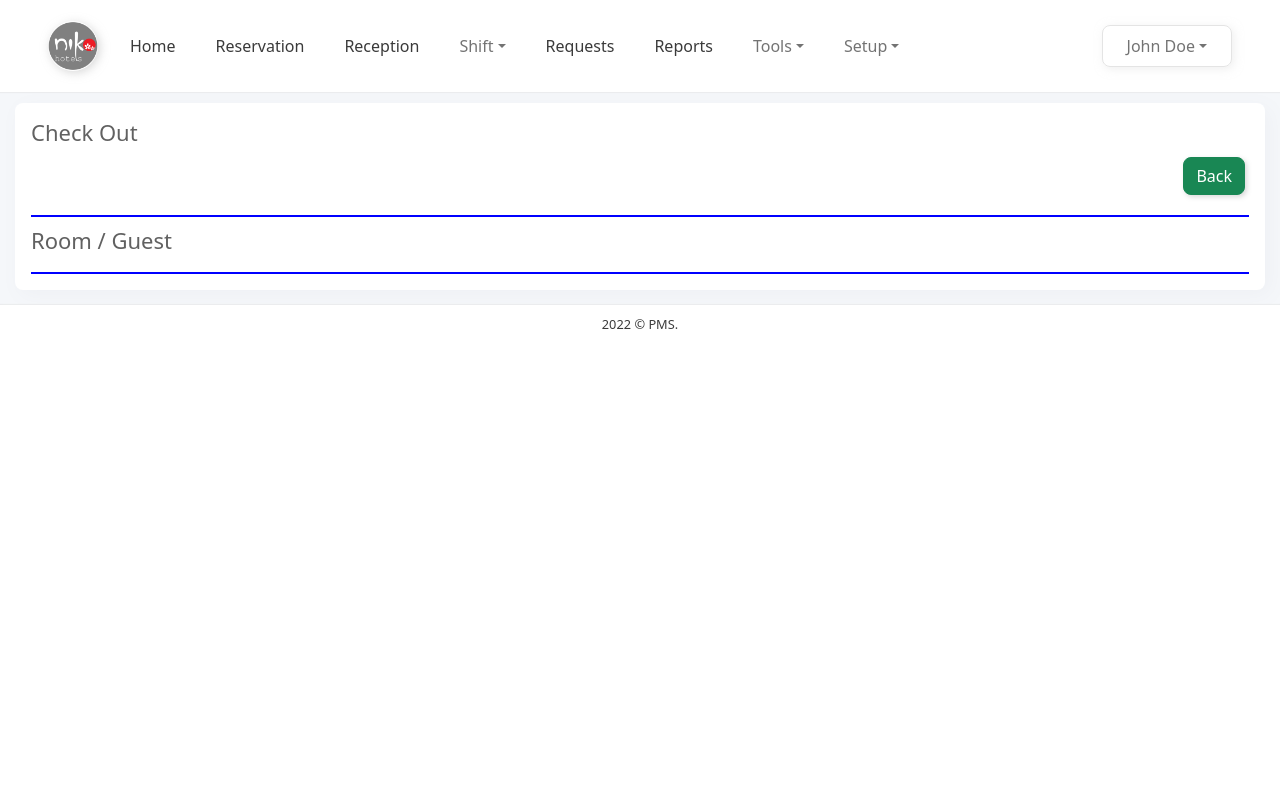
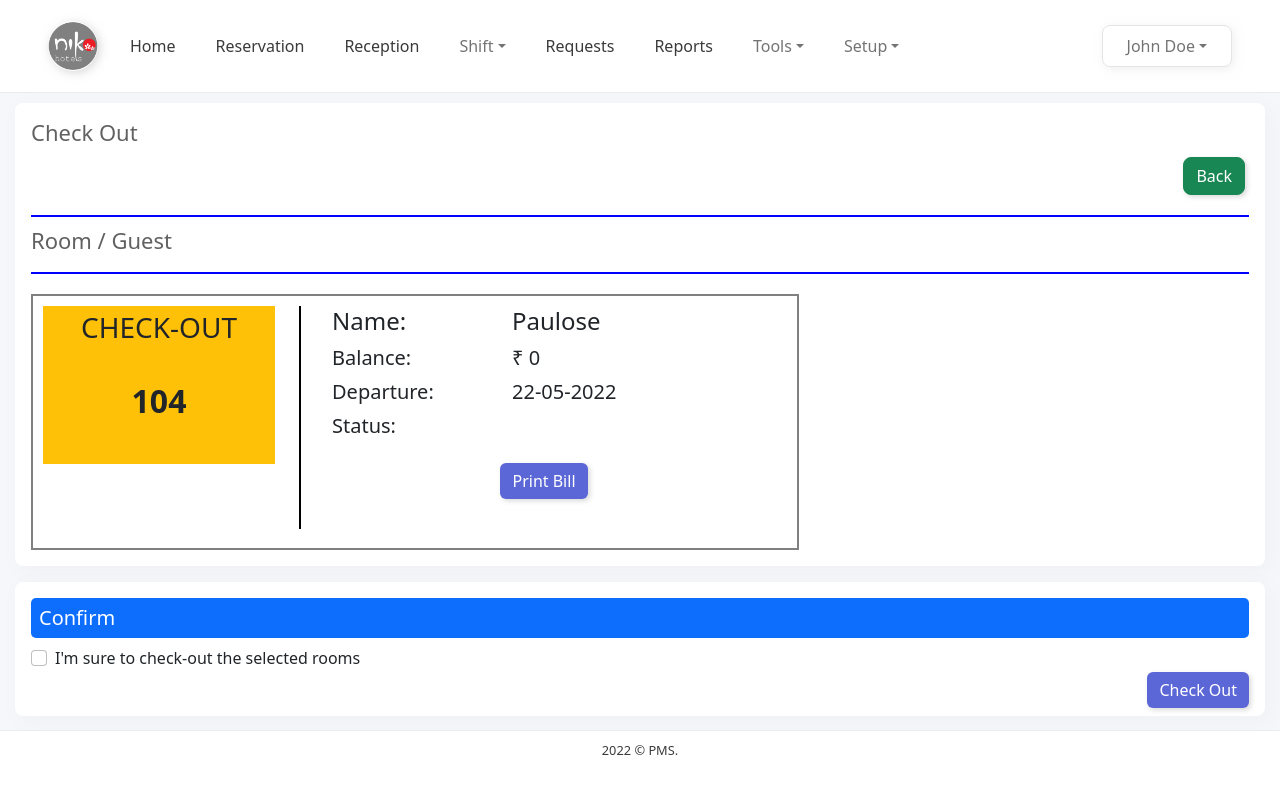
Before and after one commit to indocosmo-projects/PMS-Prototype, a React (Create React App) app: page /checkOut in a window 1280 px wide. Shown: the top 794 px of the page. Built offline with nearby package versions, Linux system fonts and the light colour scheme.

Commit message:
checkout

```diff
--- a/src/component/CheckOut/CheckOut.css
+++ b/src/component/CheckOut/CheckOut.css
@@ -4,3 +4,40 @@
     border-top: 2px solid blue;
     border-bottom: 2px solid blue;
 }
+
+
+.box{
+    padding : 10px;
+    border : 2px solid grey;
+    margin-top : 20px;
+    width : 60vw;
+    height : 20vw;
+}
+
+.roomcol{
+    padding : 5px;
+}
+
+.thick{
+    border-left : 2px solid black;
+    height: 100%;
+    padding : 30px;
+    padding-top : 0px;
+}
+
+.tdwidth{
+    width : 180px;
+    text-align: left;
+}
+
+.roomno{
+    padding : 30px;
+}
+
+.roundcorner{
+    border-radius: 5px;
+}
+
+.hght{
+    height : 8vw;
+}
--- a/src/component/CheckOut/CheckOut.js
+++ b/src/component/CheckOut/CheckOut.js
@@ -1,4 +1,4 @@
-import React, { Component } from 'react';
+import React from 'react';
 import './CheckOut.css';
 
 function CheckOut() {
@@ -20,11 +20,60 @@ function CheckOut() {
                             <h6 className="header"> Room / Guest </h6>
                         </div>
 
-                        <div className="">
+                        <div className="box">
+                            <div className="row">
+                                <div className="col-sm-4">
+                                    <div className="bg-warning roomcol" >
+                                        <h3>CHECK-OUT</h3>
+                                        <h2 className="roomno"><b>104</b></h2>
+                                    </div>
+                                </div>
+                                <div className="col-sm-8">
+                                    <div className="thick">
+                                        <table>
+                                            <tr>
+                                                <th className="tdwidth"><h4>Name:</h4></th>
+                                                <th className="tdwidth"><h4>Paulose</h4></th>
+                                            </tr>
+                                            <tr>
+                                                <td className="tdwidth"><h5>Balance:</h5></td>
+                                                <td className="tdwidth"><h5>₹ 0</h5></td>
+                                            </tr>
+                                            <tr>
+                                                <td className="tdwidth"><h5>Departure:</h5></td>
+                                                <td className="tdwidth"><h5>22-05-2022</h5></td>
+                                            </tr>
+                                            <tr>
+                                                <td className="tdwidth"><h5>Status:</h5></td>
+                                                <td className="tdwidth"></td>
+                                            </tr>
+                                        </table>
+                                        <div >
+                                            <button className="btn btn-primary mt-3">Print Bill</button>
+                                        </div>
+                                    </div>
 
+                                </div>
+                            </div>
                         </div>
 
                     </div>
+
+                    <div className="container-fluid formcontent mt-3 ">
+                            <div className="hght">
+                                <h5 className="left p-2 bg-primary roundcorner text-white">Confirm</h5>
+                                <div class="form-check left">
+                                    <label class="form-check-label">
+                                        <input type="checkbox" class="form-check-input" value="" />
+                                        I'm sure to check-out the selected rooms
+                                    </label>
+                                </div>
+                                <div >
+                                    <button type="button" className="btn btn-primary right">Check Out</button>
+                                </div>
+                            </div>
+                    </div>
+
                 </div>
             </div>
         );
```
